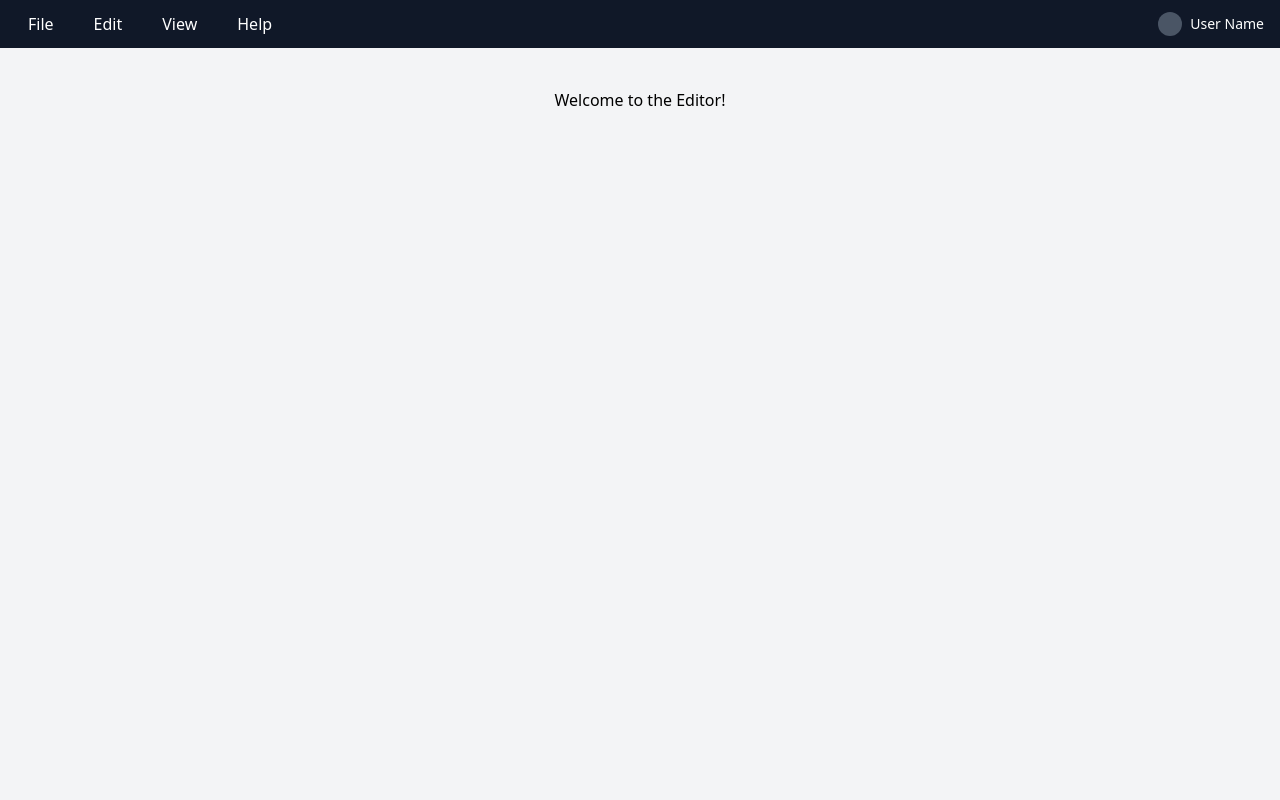
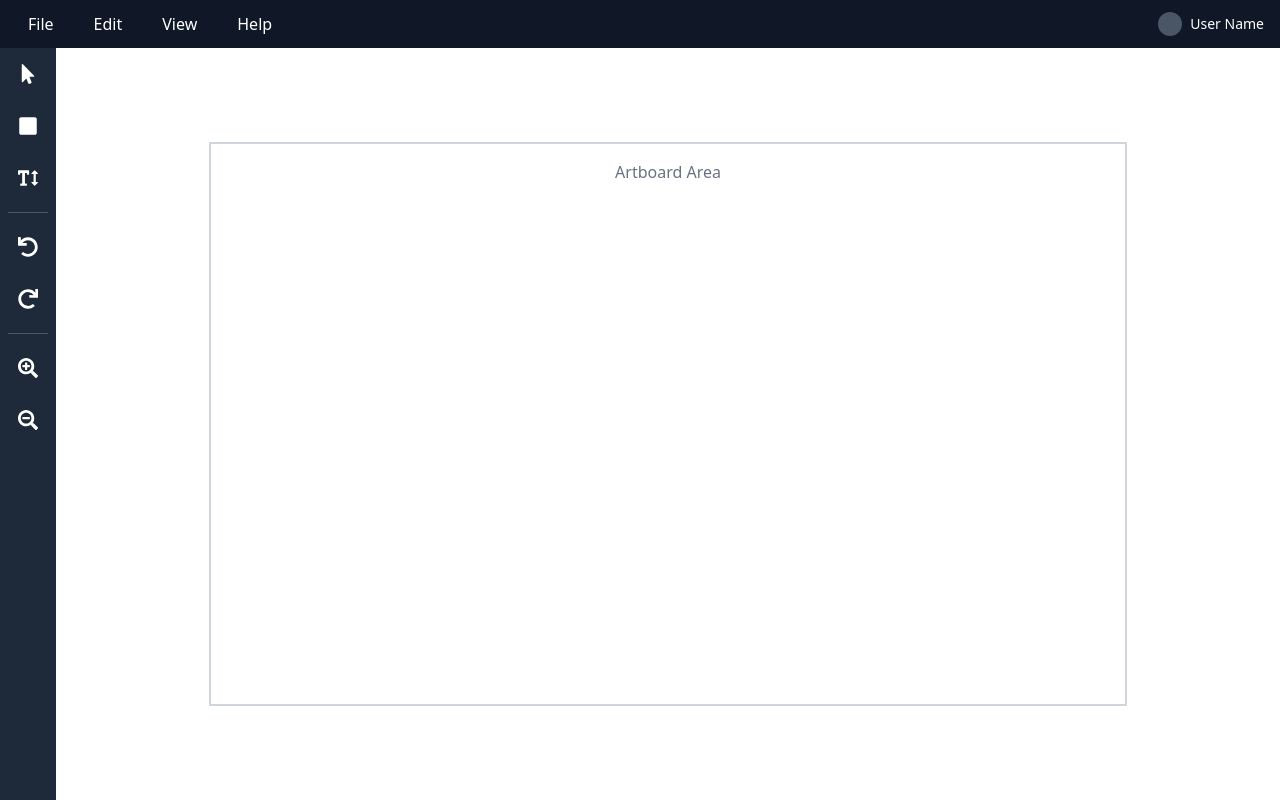
Before and after one commit to vsumavane/Design-Css-Code, a React (Vite) app in the folder frontend/: page /editor in a window 1280 px wide. Built offline with nearby package versions, Linux system fonts and the light colour scheme.

Commit message:
feat: create and integrate toolbar
Prototype artboard include

```diff
--- /dev/null
+++ b/frontend/src/components/Toolbar.jsx
@@ -0,0 +1,49 @@
+import React from 'react';
+import {
+  FaMousePointer,
+  FaSquare,
+  FaTextHeight,
+  FaUndo,
+  FaRedo,
+  FaSearchPlus,
+  FaSearchMinus,
+} from 'react-icons/fa';
+
+const Toolbar = () => {
+  return (
+    <div className="flex flex-col items-center space-y-4 bg-gray-800 text-white p-2 h-full w-14">
+      {/* Select Tool */}
+      <button className="p-2 hover:bg-gray-700 rounded">
+        <FaMousePointer size={20} />
+      </button>
+      {/* Rectangle Tool */}
+      <button className="p-2 hover:bg-gray-700 rounded">
+        <FaSquare size={20} />
+      </button>
+      {/* Text Tool */}
+      <button className="p-2 hover:bg-gray-700 rounded">
+        <FaTextHeight size={20} />
+      </button>
+      <hr className="border-t border-gray-600 w-full" />
+      {/* Undo */}
+      <button className="p-2 hover:bg-gray-700 rounded">
+        <FaUndo size={20} />
+      </button>
+      {/* Redo */}
+      <button className="p-2 hover:bg-gray-700 rounded">
+        <FaRedo size={20} />
+      </button>
+      <hr className="border-t border-gray-600 w-full" />
+      {/* Zoom In */}
+      <button className="p-2 hover:bg-gray-700 rounded">
+        <FaSearchPlus size={20} />
+      </button>
+      {/* Zoom Out */}
+      <button className="p-2 hover:bg-gray-700 rounded">
+        <FaSearchMinus size={20} />
+      </button>
+    </div>
+  );
+};
+
+export default Toolbar;
--- a/frontend/src/pages/Editor.jsx
+++ b/frontend/src/pages/Editor.jsx
@@ -1,13 +1,23 @@
-import MenuBar from "../components/MenuBar";
-
+import MenuBar from '../components/MenuBar';
+import Toolbar from '../components/Toolbar';
 
 const Editor = () => {
   return (
-    <div className="h-screen w-full flex flex-col">
+    <div className="flex flex-col h-screen">
       <MenuBar />
-      <div className="flex-1 bg-gray-100">
-        {/* Main content area */}
-        <h1 className="text-center mt-10">Welcome to the Editor!</h1>
+      <div className="flex flex-1">
+        {/* Toolbar on the Left */}
+        <div className="w-14 bg-gray-900">
+          <Toolbar />
+        </div>
+
+        {/* Main Artboard Area */}
+        <div className="flex-1 flex justify-center items-center bg-white">
+          <div className="w-3/4 h-3/4 border-2 border-gray-300">
+            {/* Artboard Placeholder */}
+            <h2 className="text-gray-500 text-center mt-4">Artboard Area</h2>
+          </div>
+        </div>
       </div>
     </div>
   );
```
